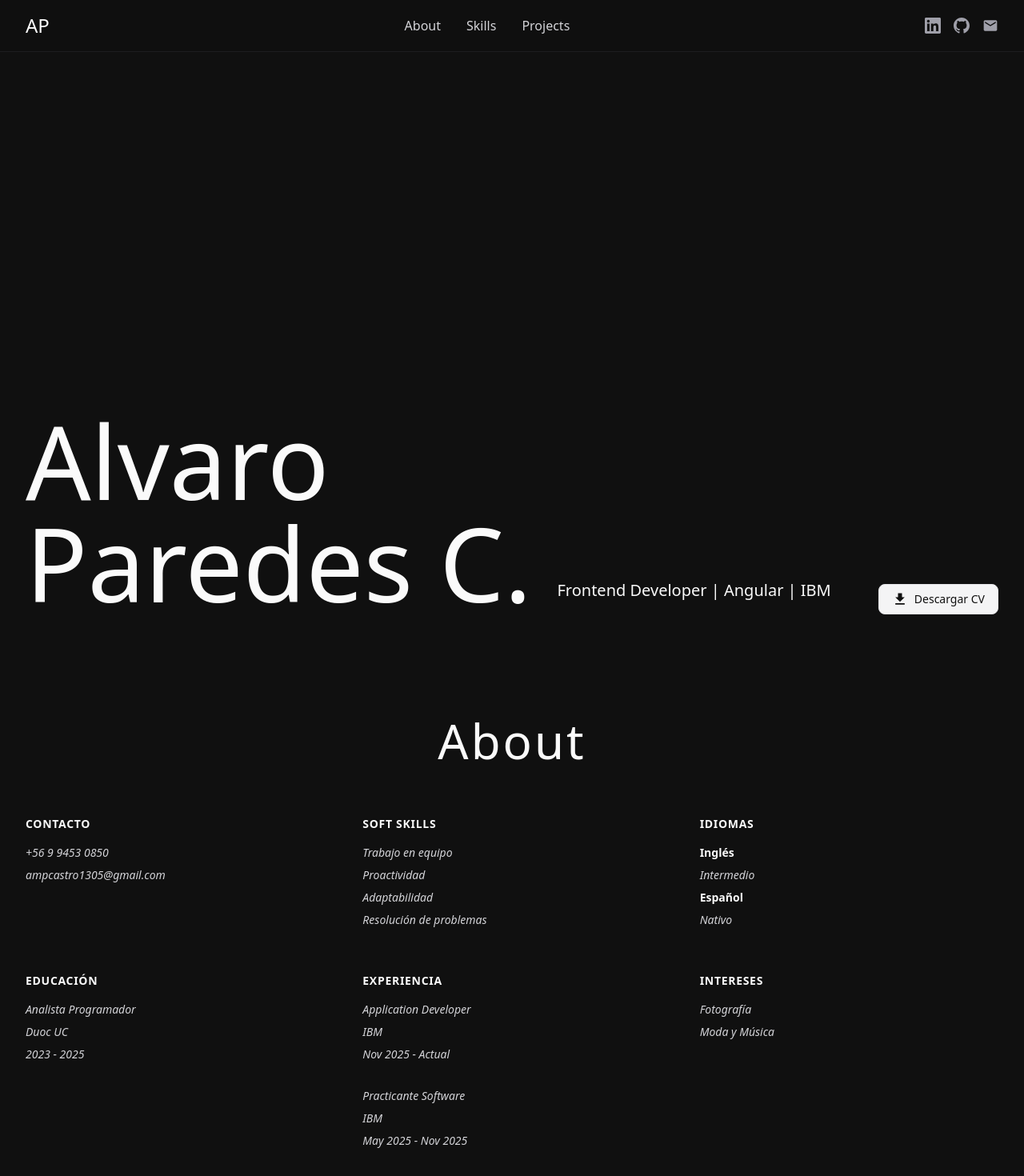
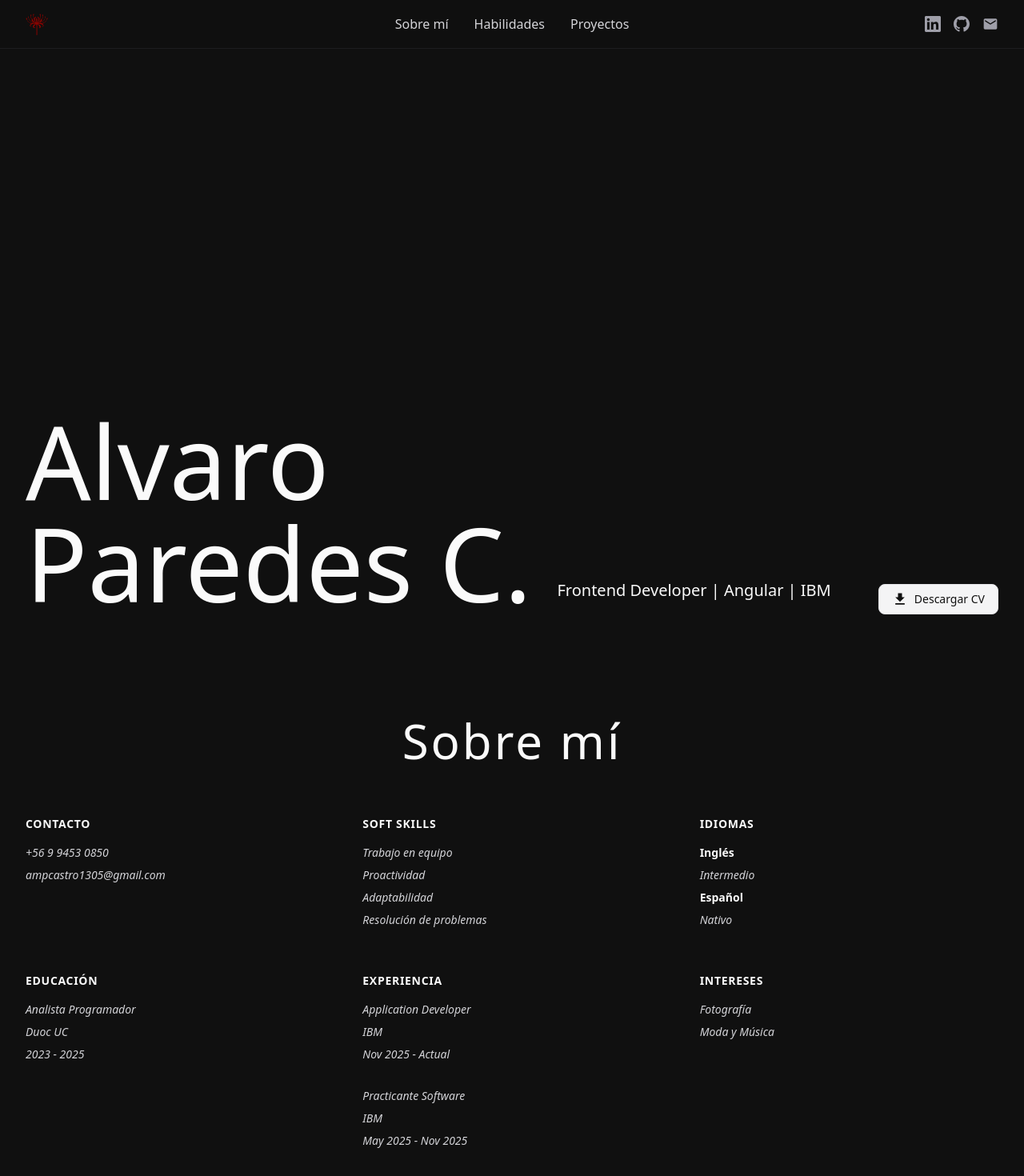
Before and after one commit to AlvaroPdev/portfolio, an Angular app: page / in a window 1280 px wide. Shown: the top 1470 px of the page at 80% size. Built offline with nearby package versions, Linux system fonts and the light colour scheme.

Commit message:
feat: Add Spanish localization for UI text, enhance SEO metadata, and improve security with HSTS.

```diff
--- a/src/app/components/about/about.html
+++ b/src/app/components/about/about.html
@@ -1,5 +1,5 @@
 <section id="about" class="about-container" aria-labelledby="about-heading" appScrollReveal>
-    <h2 id="about-heading" class="about-title">About</h2>
+    <h2 id="about-heading" class="about-title">Sobre mí</h2>
 
     <div class="about-grid">
         <!-- Contact -->
--- a/src/app/components/projects/projects.html
+++ b/src/app/components/projects/projects.html
@@ -1,5 +1,5 @@
 <section id="projects" class="projects-container" aria-labelledby="projects-heading" appScrollReveal>
-    <h2 id="projects-heading" class="projects-title">Projects</h2>
+    <h2 id="projects-heading" class="projects-title">Proyectos</h2>
     <div class="projects-grid">
         @for (project of projects; track project.title) {
         <app-project-card [title]="project.title" [description]="project.description" [githubUrl]="project.githubUrl"
--- a/src/app/components/skills/skills.html
+++ b/src/app/components/skills/skills.html
@@ -1,5 +1,5 @@
 <section id="skills" class="skills-container" aria-labelledby="skills-heading" appScrollReveal>
-    <h2 id="skills-heading" class="skills-title">Skills</h2>
+    <h2 id="skills-heading" class="skills-title">Habilidades</h2>
 
     <div class="skills-grid">
         <!-- Frontend -->
--- a/src/app/shared/cv-download-button/cv-download-button.html
+++ b/src/app/shared/cv-download-button/cv-download-button.html
@@ -1,11 +1,11 @@
 <!-- Desktop button (bottom-right of hero, positioned by parent) -->
-<button class="cv-btn" (click)="openModal()" aria-label="Descargar mi Curriculum Vitae">
+<button type="button" class="cv-btn" (click)="openModal()" aria-label="Descargar mi Curriculum Vitae">
     <svg class="cv-icon" width="20" height="20" viewBox="0 0 24 24" fill="currentColor" aria-hidden="true"><path d="M19 9h-4V3H9v6H5l7 7 7-7zM5 18v2h14v-2H5z"/></svg>
     Descargar CV
 </button>
 
 <!-- Mobile floating button -->
-<button class="cv-btn-mobile" [class.compact]="scrolled" (click)="openModal()"
+<button type="button" class="cv-btn-mobile" [class.compact]="scrolled" (click)="openModal()"
     aria-label="Descargar mi Curriculum Vitae">
     <svg class="cv-icon" width="20" height="20" viewBox="0 0 24 24" fill="currentColor" aria-hidden="true"><path d="M19 9h-4V3H9v6H5l7 7 7-7zM5 18v2h14v-2H5z"/></svg>
     <span class="cv-btn-label">Descargar CV</span>
@@ -15,7 +15,7 @@
 @if (modalOpen) {
 <div class="modal-overlay" [class.closing]="closing" (click)="closeModal()">
     <div class="modal" (click)="$event.stopPropagation()">
-        <button class="modal-close" (click)="closeModal()" aria-label="Cerrar modal">
+        <button type="button" class="modal-close" (click)="closeModal()" aria-label="Cerrar modal">
             <svg width="20" height="20" viewBox="0 0 24 24" fill="currentColor" aria-hidden="true"><path d="M19 6.41L17.59 5 12 10.59 6.41 5 5 6.41 10.59 12 5 17.59 6.41 19 12 13.41 17.59 19 19 17.59 13.41 12z"/></svg>
         </button>
         <p class="modal-title">Selecciona el idioma</p>
--- a/src/app/shared/navbar/navbar.css
+++ b/src/app/shared/navbar/navbar.css
@@ -8,11 +8,16 @@
 }
 
 .nav-content {
-    @apply max-w-7xl mx-auto px-4 md:px-8 py-4 flex justify-between items-center;
+    @apply max-w-7xl mx-auto px-4 md:px-8 py-4 grid items-center;
+    grid-template-columns: 1fr auto 1fr;
 }
 
 .nav-logo {
-    @apply text-2xl text-zinc-50 hover:text-zinc-300 transition-colors cursor-pointer;
+    @apply flex items-center cursor-pointer w-fit;
+}
+
+.nav-logo img {
+    @apply transition-opacity hover:opacity-80;
 }
 
 .nav-logo:focus {
@@ -38,7 +43,7 @@
 }
 
 .social-icons {
-    @apply flex gap-4 items-center;
+    @apply flex gap-4 items-center justify-end;
 }
 
 .social-link {
--- a/src/app/shared/navbar/navbar.html
+++ b/src/app/shared/navbar/navbar.html
@@ -2,12 +2,14 @@
 @if (!isMobile) {
 <nav class="navbar" aria-label="Navegación principal">
     <div class="nav-content">
-        <a href="#hero" (click)="scrollToSection('hero')" class="nav-logo">AP</a>
+        <a href="#hero" (click)="scrollToSection('hero')" class="nav-logo" aria-label="Inicio">
+            <img src="/android-chrome-192x192.png" alt="Logo" width="28" height="28">
+        </a>
 
         <div class="nav-links">
-            <a (click)="scrollToSection('about')" class="nav-link">About</a>
-            <a (click)="scrollToSection('skills')" class="nav-link">Skills</a>
-            <a (click)="scrollToSection('projects')" class="nav-link">Projects</a>
+            <a (click)="scrollToSection('about')" class="nav-link">Sobre mí</a>
+            <a (click)="scrollToSection('skills')" class="nav-link">Habilidades</a>
+            <a (click)="scrollToSection('projects')" class="nav-link">Proyectos</a>
         </div>
 
         <div class="social-icons">
@@ -40,7 +42,9 @@
 @if (isMobile) {
 <nav class="navbar" aria-label="Navegación principal">
     <div class="nav-content">
-        <a href="#hero" (click)="scrollToSection('hero')" class="nav-logo">AP</a>
+        <a href="#hero" (click)="scrollToSection('hero')" class="nav-logo" aria-label="Inicio">
+            <img src="/android-chrome-192x192.png" alt="Logo" width="28" height="28">
+        </a>
 
         <div class="social-icons">
             <a href="https://www.linkedin.com/in/alvaropdev/" target="_blank" rel="noopener noreferrer"
@@ -79,9 +83,9 @@
 
     <!-- Mobile Menu Dropdown -->
     <div class="mobile-menu" [class.open]="isMenuOpen">
-        <a (click)="scrollToSection('about')" class="mobile-menu-link">About</a>
-        <a (click)="scrollToSection('skills')" class="mobile-menu-link">Skills</a>
-        <a (click)="scrollToSection('projects')" class="mobile-menu-link">Projects</a>
+        <a (click)="scrollToSection('about')" class="mobile-menu-link">Sobre mí</a>
+        <a (click)="scrollToSection('skills')" class="mobile-menu-link">Habilidades</a>
+        <a (click)="scrollToSection('projects')" class="mobile-menu-link">Proyectos</a>
     </div>
 </nav>
 }
--- a/src/app/shared/project-card/project-card.css
+++ b/src/app/shared/project-card/project-card.css
@@ -1,7 +1,11 @@
 @reference "tailwindcss";
 
+:host {
+    @apply flex;
+}
+
 .project-card {
-    @apply border border-zinc-700 transition-all duration-300 rounded-xl overflow-hidden bg-zinc-900/60;
+    @apply border border-zinc-700 transition-all duration-300 rounded-xl overflow-hidden bg-zinc-900/60 flex flex-col;
     backdrop-filter: blur(8px);
 }
 
@@ -22,7 +26,7 @@
 
 /* Card body */
 .card-body {
-    @apply p-6;
+    @apply p-6 flex flex-col flex-1;
 }
 
 .project-header {
@@ -42,7 +46,7 @@
 }
 
 .project-description {
-    @apply text-sm text-zinc-400 mb-5 leading-relaxed;
+    @apply text-sm text-zinc-400 mb-5 leading-relaxed flex-1;
 }
 
 .tech-stack {
--- a/src/index.html
+++ b/src/index.html
@@ -26,6 +26,7 @@
   <meta property="og:image:width" content="1200">
   <meta property="og:image:height" content="630">
   <meta property="og:image:alt" content="Alvaro Paredes C. — Frontend Developer en IBM">
+  <meta property="og:image:type" content="image/jpeg">
   <meta name="theme-color" content="#09090b">
 
   <!-- Twitter Meta Tags -->
@@ -61,7 +62,46 @@
       "image": "https://alvaroparedes.vercel.app/Banner.jpg",
       "description": "Frontend Developer en IBM especializado en Angular 19+, TypeScript, microfrontends y UI enterprise.",
       "nationality": "CL",
-      "knowsAbout": ["Angular", "TypeScript", "Node.js", "Microfrontends", "UI/UX"]
+      "knowsAbout": ["Angular", "TypeScript", "Node.js", "Microfrontends", "UI/UX"],
+      "telephone": "+56994530850",
+      "knowsLanguage": ["es", "en"],
+      "hasCredential": [
+        {
+          "@type": "EducationalOccupationalCredential",
+          "name": "Enterprise Design Thinking Practitioner",
+          "credentialCategory": "certificate",
+          "recognizedBy": { "@type": "Organization", "name": "IBM" },
+          "url": "https://www.credly.com/badges/bb5d90b6-3c03-4297-86cc-9e682a7bb4b3"
+        },
+        {
+          "@type": "EducationalOccupationalCredential",
+          "name": "IBM Garage Essentials",
+          "credentialCategory": "certificate",
+          "recognizedBy": { "@type": "Organization", "name": "IBM" },
+          "url": "https://www.credly.com/badges/eae1b0a8-6f80-499b-8425-c4098c7a624f"
+        },
+        {
+          "@type": "EducationalOccupationalCredential",
+          "name": "IBM Garage Foundation",
+          "credentialCategory": "certificate",
+          "recognizedBy": { "@type": "Organization", "name": "IBM" },
+          "url": "https://www.credly.com/badges/9a54e050-fc7f-4824-81ee-156d3c3e1110"
+        },
+        {
+          "@type": "EducationalOccupationalCredential",
+          "name": "IBM Agile Explorer",
+          "credentialCategory": "certificate",
+          "recognizedBy": { "@type": "Organization", "name": "IBM" },
+          "url": "https://www.credly.com/badges/6ed23030-e989-4af8-af22-b82014313b15"
+        },
+        {
+          "@type": "EducationalOccupationalCredential",
+          "name": "IBM Consulting Way Habits",
+          "credentialCategory": "certificate",
+          "recognizedBy": { "@type": "Organization", "name": "IBM" },
+          "url": "https://www.credly.com/badges/583b119c-5314-4be2-8370-1ce84f02a5bc"
+        }
+      ]
     }
   </script>
   <link rel="icon" type="image/x-icon" href="/favicon.ico">
```
Also changed, not shown: vercel.json.
